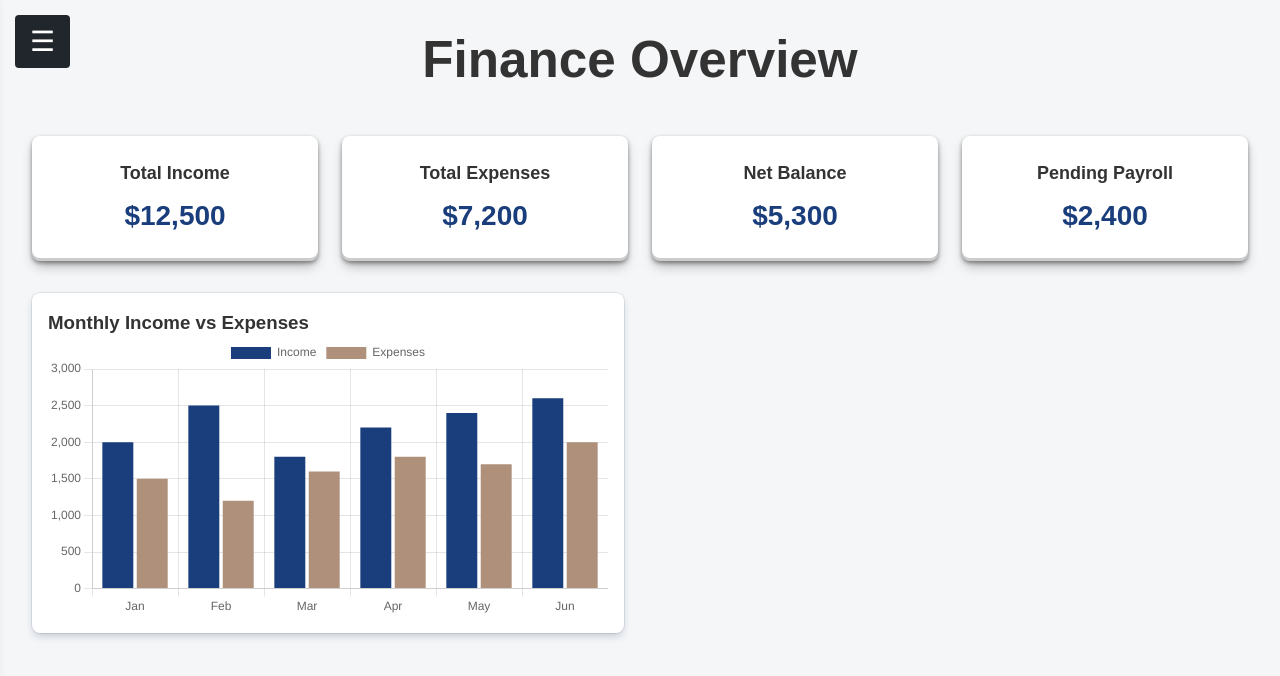
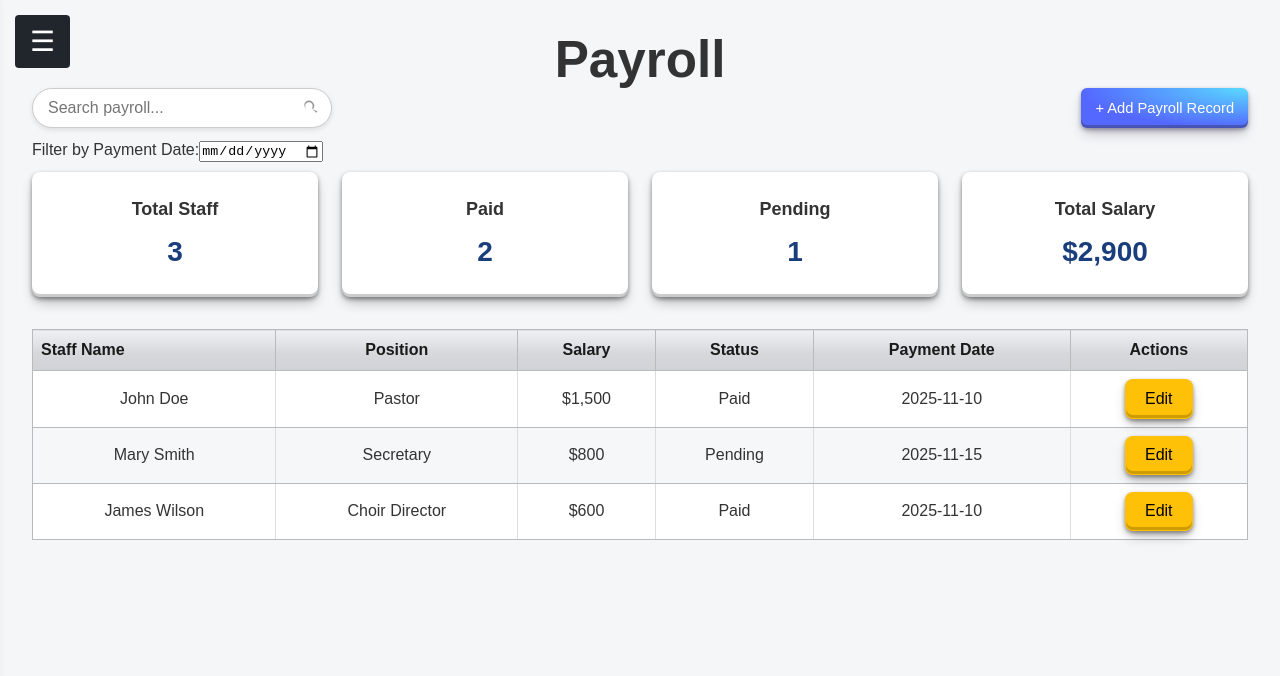
Before and after one commit to joymundia98/Shield_dev, a React (Vite) app in the folder client/: page /finance/payroll in a window 1280 px wide. Shown: the top 676 px of the page. Built offline with nearby package versions, Linux system fonts and the light colour scheme.

Commit message:
Added the payroll page

```diff
--- a/client/src/App.tsx
+++ b/client/src/App.tsx
@@ -33,6 +33,10 @@ import AssetsPage from "./pages/assets/assets";
 import DepreciationPage from "./pages/assets/depreciation";
 import AddAssetPage from "./pages/assets/addAsset";
 import MaintenancePage from "./pages/assets/maintenance";
+
+// Finance Module Functional Pages
+import PayrollPage from "./pages/finance/payroll";
+
 
 // Ministry Module Functional Pages
 import PastorsPage from "./pages/ministry/pastors";
@@ -101,7 +105,7 @@ function App() {
           <Route path="/finance/transactions" element={<FinanceDashboard />} />
           <Route path="/finance/add-transaction" element={<FinanceDashboard />} />
           <Route path="/finance/expenses" element={<FinanceDashboard />} />
-          <Route path="/finance/payroll" element={<FinanceDashboard />} />
+          <Route path="/finance/payroll" element={<PayrollPage />} />
           <Route path="/finance/budgets" element={<FinanceDashboard />} />
           <Route path="/finance/reports" element={<FinanceDashboard />} />
 
--- /dev/null
+++ b/client/src/pages/finance/payroll.tsx
@@ -0,0 +1,248 @@
+import React, { useState, useEffect, useMemo } from "react";
+import { useNavigate } from "react-router-dom";
+import "../../styles/global.css";
+
+interface PayrollRecord {
+  name: string;
+  position: string;
+  salary: number;
+  status: "Paid" | "Pending" | "Overdue";
+  date: string;
+}
+
+const PayrollPage: React.FC = () => {
+  const navigate = useNavigate();
+  const [sidebarOpen, setSidebarOpen] = useState(false);
+
+  // ------------------- Payroll Data -------------------
+  const [payrollData, setPayrollData] = useState<PayrollRecord[]>([
+    { name: "John Doe", position: "Pastor", salary: 1500, status: "Paid", date: "2025-11-10" },
+    { name: "Mary Smith", position: "Secretary", salary: 800, status: "Pending", date: "2025-11-15" },
+    { name: "James Wilson", position: "Choir Director", salary: 600, status: "Paid", date: "2025-11-10" },
+  ]);
+
+  const [search, setSearch] = useState("");
+  const [filterDate, setFilterDate] = useState("");
+
+  // ------------------- Modal State -------------------
+  const [showModal, setShowModal] = useState(false);
+  const [editingIndex, setEditingIndex] = useState<number | null>(null);
+
+  const [modalRecord, setModalRecord] = useState<PayrollRecord>({
+    name: "",
+    position: "",
+    salary: 0,
+    status: "Paid",
+    date: "",
+  });
+
+  // ------------------- Sidebar -------------------
+  const toggleSidebar = () => setSidebarOpen((prev) => !prev);
+
+  useEffect(() => {
+    if (sidebarOpen) document.body.classList.add("sidebar-open");
+    else document.body.classList.remove("sidebar-open");
+  }, [sidebarOpen]);
+
+  // ------------------- Filtered + Searched Payroll -------------------
+  const filteredPayroll = useMemo(() => {
+    return payrollData.filter((rec) => {
+      if (filterDate && rec.date !== filterDate) return false;
+      if (search && !JSON.stringify(rec).toLowerCase().includes(search.toLowerCase())) return false;
+      return true;
+    });
+  }, [payrollData, filterDate, search]);
+
+  // ------------------- KPI Calculations -------------------
+  const kpiTotalStaff = payrollData.length;
+  const kpiPaid = payrollData.filter((p) => p.status === "Paid").length;
+  const kpiPending = payrollData.filter((p) => p.status === "Pending").length;
+  const kpiTotalSalary = payrollData.reduce((sum, p) => sum + p.salary, 0);
+
+  // ------------------- Modal Handlers -------------------
+  const openAddModal = () => {
+    setEditingIndex(null);
+    setModalRecord({ name: "", position: "", salary: 0, status: "Paid", date: "" });
+    setShowModal(true);
+  };
+
+  const openEditModal = (index: number) => {
+    setEditingIndex(index);
+    setModalRecord(payrollData[index]);
+    setShowModal(true);
+  };
+
+  const closeModal = () => setShowModal(false);
+
+  const handleSave = () => {
+    if (editingIndex === null) {
+      setPayrollData((prev) => [...prev, modalRecord]);
+    } else {
+      setPayrollData((prev) => prev.map((p, i) => (i === editingIndex ? modalRecord : p)));
+    }
+    closeModal();
+  };
+
+  return (
+    <div className="dashboard-wrapper">
+      {/* Hamburger */}
+      <button className="hamburger" onClick={toggleSidebar}>
+        &#9776;
+      </button>
+
+      {/* Sidebar */}
+      <div className={`sidebar ${sidebarOpen ? "sidebar-open" : ""}`} id="sidebar">
+        <div className="close-wrapper">
+          <div className="toggle close-btn">
+            <input
+              type="checkbox"
+              id="closeSidebarButton"
+              checked={sidebarOpen}
+              onChange={toggleSidebar}
+            />
+            <span className="button"></span>
+            <span className="label">X</span>
+          </div>
+        </div>
+
+        <h2>FINANCE</h2>
+        <a href="/finance/dashboard">Dashboard</a>
+        <a href="/finance/add-transaction">Add Transaction</a>
+        <a href="/finance/transactions">Transactions</a>
+        <a href="/finance/expenses">Expenses</a>
+        <a href="/finance/payroll" className="active">Payroll</a>
+        <a href="/finance/reports">Reports</a>
+        <a href="/finance/budgets">Budgets</a>
+
+        <hr className="sidebar-separator" />
+        <a href="/dashboard" className="return-main">← Back to Main Dashboard</a>
+
+        <a
+          href="/"
+          className="logout-link"
+          onClick={(e) => {
+            e.preventDefault();
+            localStorage.clear();
+            navigate("/");
+          }}
+        >
+          ➜] Logout
+        </a>
+      </div>
+
+      {/* Main Content */}
+      <div className="dashboard-content">
+        <h1>Payroll</h1>
+
+        {/* Search + Add */}
+        <div className="table-header" style={{ display: "flex", justifyContent: "space-between", alignItems: "center" }}>
+          <input
+            type="text"
+            className="search-input"
+            placeholder="Search payroll..."
+            value={search}
+            onChange={(e) => setSearch(e.target.value)}
+          />
+          <button className="add-btn" onClick={openAddModal}>+ Add Payroll Record</button>
+        </div>
+
+        {/* Date Filter */}
+        <div className="filters" style={{ margin: "10px 0" }}>
+          <label>
+            Filter by Payment Date:
+            <input type="date" value={filterDate} onChange={(e) => setFilterDate(e.target.value)} />
+          </label>
+        </div>
+
+        {/* KPI Cards */}
+        <div className="kpi-container">
+          <div className="kpi-card"><h3>Total Staff</h3><p>{kpiTotalStaff}</p></div>
+          <div className="kpi-card"><h3>Paid</h3><p>{kpiPaid}</p></div>
+          <div className="kpi-card"><h3>Pending</h3><p>{kpiPending}</p></div>
+          <div className="kpi-card"><h3>Total Salary</h3><p>${kpiTotalSalary.toLocaleString()}</p></div>
+        </div>
+
+        {/* Payroll Table */}
+        <table className="responsive-table">
+          <thead>
+            <tr>
+              <th>Staff Name</th>
+              <th>Position</th>
+              <th>Salary</th>
+              <th>Status</th>
+              <th>Payment Date</th>
+              <th>Actions</th>
+            </tr>
+          </thead>
+          <tbody>
+            {filteredPayroll.map((p, i) => (
+              <tr key={i}>
+                <td>{p.name}</td>
+                <td>{p.position}</td>
+                <td>${p.salary.toLocaleString()}</td>
+                <td><span className={`status ${p.status.toLowerCase()}`}>{p.status}</span></td>
+                <td>{p.date}</td>
+                <td>
+                  <button className="edit-btn" onClick={() => openEditModal(i)}>
+                    Edit
+                  </button>
+                </td>
+              </tr>
+            ))}
+          </tbody>
+        </table>
+
+        {/* Modal */}
+        <div className="overlay" style={{ display: showModal ? "block" : "none" }} onClick={closeModal}></div>
+        <div className="filter-popup modal-wide" style={{ display: showModal ? "block" : "none" }}>
+          <h3>{editingIndex === null ? "Add Payroll" : "Edit Payroll"}</h3>
+
+          <label>Staff Name</label>
+          <input
+            type="text"
+            value={modalRecord.name}
+            onChange={(e) => setModalRecord({ ...modalRecord, name: e.target.value })}
+          />
+
+          <label>Position</label>
+          <input
+            type="text"
+            value={modalRecord.position}
+            onChange={(e) => setModalRecord({ ...modalRecord, position: e.target.value })}
+          />
+
+          <label>Salary</label>
+          <input
+            type="number"
+            value={modalRecord.salary}
+            onChange={(e) => setModalRecord({ ...modalRecord, salary: parseFloat(e.target.value) })}
+          />
+
+          <label>Status</label>
+          <select
+            value={modalRecord.status}
+            onChange={(e) => setModalRecord({ ...modalRecord, status: e.target.value as any })}
+          >
+            <option value="Paid">Paid</option>
+            <option value="Pending">Pending</option>
+            <option value="Overdue">Overdue</option>
+          </select>
+
+          <label>Payment Date</label>
+          <input
+            type="date"
+            value={modalRecord.date}
+            onChange={(e) => setModalRecord({ ...modalRecord, date: e.target.value })}
+          />
+
+          <div className="filter-popup-buttons">
+            <button className="add-btn" onClick={handleSave}>Save</button>
+            <button className="delete-btn" onClick={closeModal}>Close</button>
+          </div>
+        </div>
+      </div>
+    </div>
+  );
+};
+
+export default PayrollPage;
```
